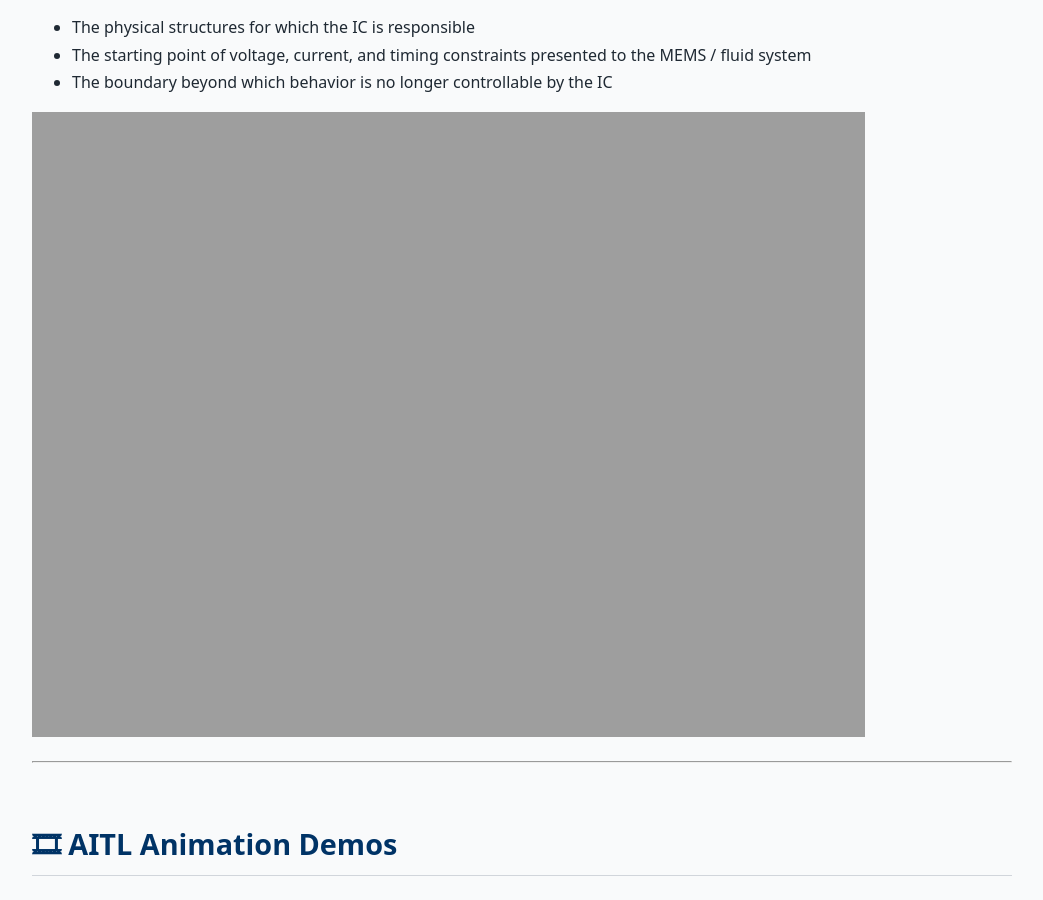
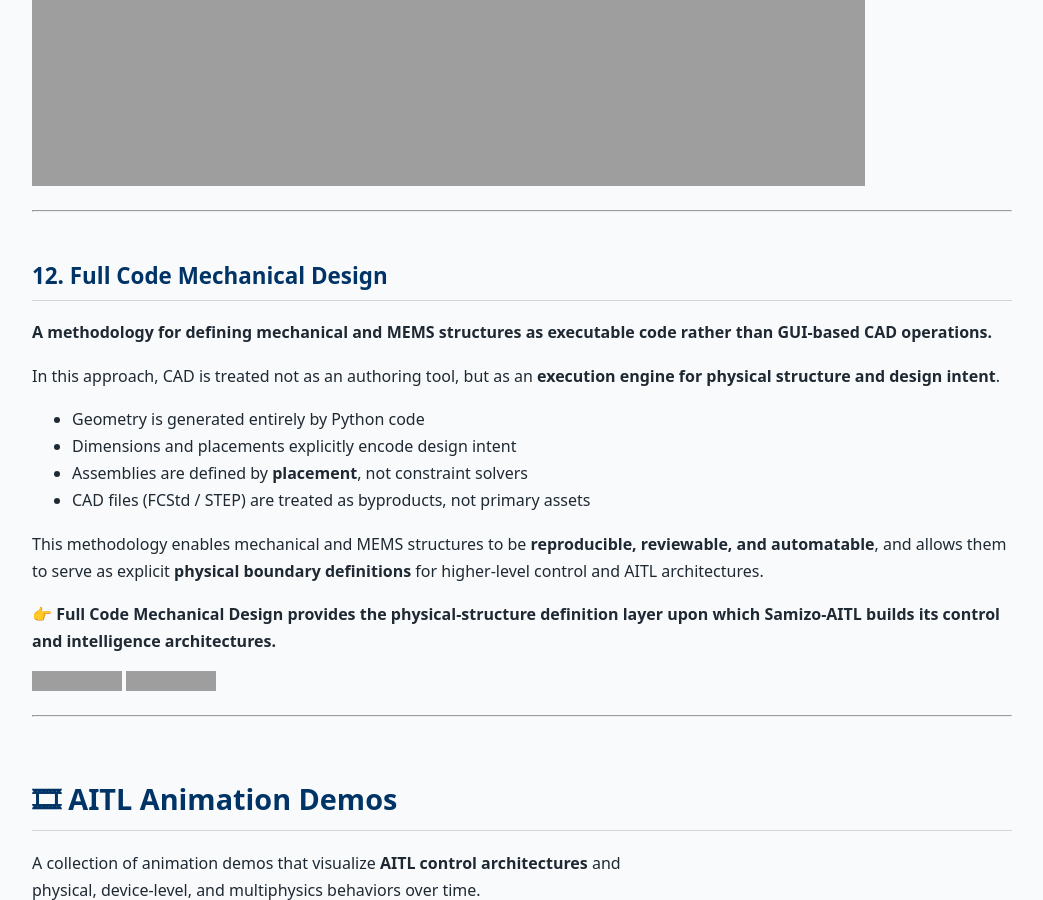
Before and after one commit to Samizo-AITL/Samizo-AITL.github.io, a Jekyll site: the page built from portal/en/index.md, in a window 1280 px wide and 900 px high, scrolled down 20544 px. Shown: the whole window, without its empty margins (118-1161 px from the left). Built offline with Jekyll 4.4.1, drawn with Linux system fonts in a browser that asks for light colours; some of the changed text lies outside the part shown; grey boxes are pictures that could not be loaded.

Commit message:
Update index.md

```diff
--- a/portal/en/index.md
+++ b/portal/en/index.md
@@ -175,33 +175,6 @@
    → Verification through working systems
 
 This order avoids tool-driven or fragmented understanding.
-
----
-
-## 🧠 Design Methodology / Architecture
-
-### 🔧 Full Code Mechanical Design
-
-**A methodology that defines mechanical design as executable code,
-not as GUI-based CAD operations.**
-
-In this approach, CAD is treated not as an authoring tool,
-but as an **execution engine for design logic**.
-
-- Geometry is generated entirely by Python code
-- Dimensions and placements explicitly represent design intent
-- Assemblies are defined by **placement**, not constraint solvers
-- CAD files (FCStd / STEP) are treated as byproducts, not primary assets
-
-This methodology makes mechanical design
-**reproducible, reviewable, and automatable**, and allows it to connect
-directly with higher-level system logic such as FSMs and AITL.
-
-👉 **Full Code Mechanical Design forms the mechanical-side
-methodological foundation of the Samizo-AITL architecture.**
-
-[![Project Page](https://img.shields.io/badge/View-Full%20Code%20Mechanical%20Design-brightgreen?logo=github)](https://samizo-aitl.github.io/full-code-mechanical-design/)
-[![Repo](https://img.shields.io/badge/Repo-GitHub-blue?logo=github)](https://github.com/Samizo-AITL/full-code-mechanical-design)
 
 ---
 
@@ -663,6 +636,33 @@
 
 ---
 
+## 12. Full Code Mechanical Design
+
+**A methodology for defining mechanical and MEMS structures
+as executable code rather than GUI-based CAD operations.**
+
+In this approach, CAD is treated not as an authoring tool,
+but as an **execution engine for physical structure and design intent**.
+
+- Geometry is generated entirely by Python code
+- Dimensions and placements explicitly encode design intent
+- Assemblies are defined by **placement**, not constraint solvers
+- CAD files (FCStd / STEP) are treated as byproducts, not primary assets
+
+This methodology enables mechanical and MEMS structures to be
+**reproducible, reviewable, and automatable**, and allows them to serve as
+explicit **physical boundary definitions** for higher-level control
+and AITL architectures.
+
+👉 **Full Code Mechanical Design provides the physical-structure
+definition layer upon which Samizo-AITL builds its control
+and intelligence architectures.**
+
+[![Project Page](https://img.shields.io/badge/View-Full%20Code%20Mechanical%20Design-brightgreen?logo=github)](https://samizo-aitl.github.io/full-code-mechanical-design/)
+[![Repo](https://img.shields.io/badge/Repo-GitHub-blue?logo=github)](https://github.com/Samizo-AITL/full-code-mechanical-design)
+
+---
+
 # 🎞 AITL Animation Demos
 A collection of animation demos that visualize **AITL control architectures** and
 physical, device-level, and multiphysics behaviors over time.
```
